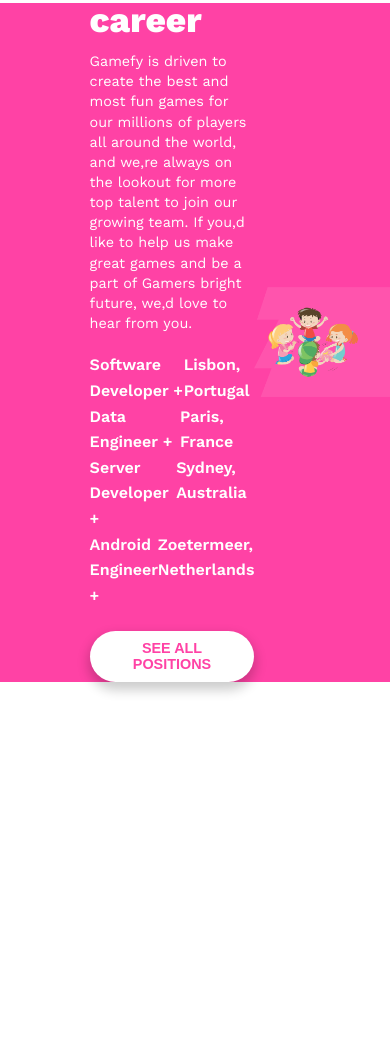
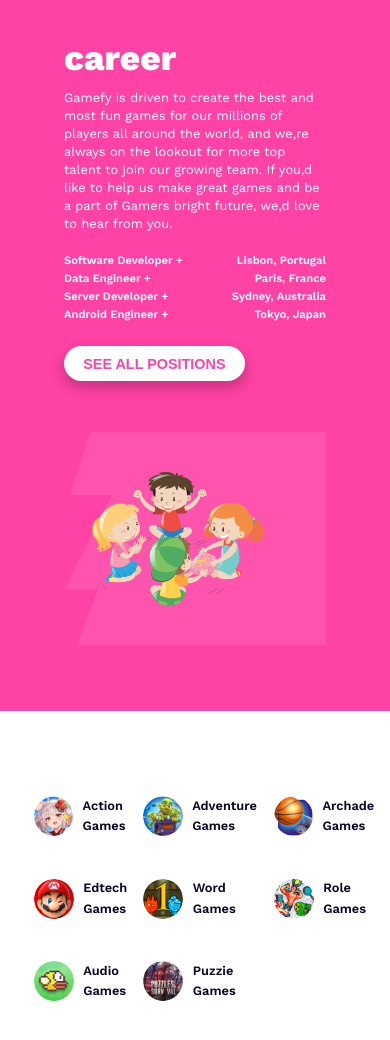
Before and after one commit to smsakawat/gamefy, a plain HTML site: page index.html in a window 390 px wide. Shown: the part 5089-6129 px from the top of the page. Before the commit the page ends 5848 px from the top, so only its background shows below. Drawn offline with nearby package versions, Linux system fonts and the light colour scheme.

Commit message:
responsive game section added

```diff
--- a/index.html
+++ b/index.html
@@ -236,7 +236,7 @@
                 </li>
                 <li class="career-option">
                   <p class="option-name">Android Engineer +</p>
-                  <p class="option-location">Zoetermeer, Netherlands</p>
+                  <p class="option-location">Tokyo, Japan</p>
                 </li>
               </ul>
               <button class="btn btn--career">See All Positions</button>
@@ -249,6 +249,53 @@
             </div>
           </div>
         </section>
+
+        <!-- games section -->
+        <section class="games-section">
+          <div class="games-container container">
+            <div class="game-categories">
+              <div class="game-category">
+                <img
+                  src="images/game-1.png"
+                  alt="action game female character"
+                />
+                <p>Action Games</p>
+              </div>
+              <div class="game-category">
+                <img src="images/game2.png" alt="adventure game character" />
+                <p>Adventure Games</p>
+              </div>
+              <div class="game-category">
+                <img src="images/game-3.png" alt="archade games logo" />
+                <p>Archade Games</p>
+              </div>
+              <div class="game-category">
+                <img src="images/game-4.png" alt="educational game logo" />
+                <p>Edtech Games</p>
+              </div>
+              <div class="game-category">
+                <img src="images/game-5.png" alt="word game logo" />
+                <p>Word Games</p>
+              </div>
+              <div class="game-category">
+                <img src="images/game-6.png" alt="role games logo" />
+                <p>Role Games</p>
+              </div>
+              <div class="game-category">
+                <img src="images/game-7.png" alt="music & audio games logo" />
+                <p>Audio Games</p>
+              </div>
+              <div class="game-category">
+                <img src="images/game-8.png" alt="puzzie games logo" />
+                <p>Puzzie Games</p>
+              </div>
+              <!-- <div class="game-category">
+                <img src="images/game-9.png" alt="strategy games logo" />
+                <p>Strategy Games</p>
+              </div> -->
+            </div>
+          </div>
+        </section>
       </main>
     </div>
     <script src="js/main.js"></script>
--- a/styles/index.css
+++ b/styles/index.css
@@ -518,3 +518,51 @@ body {
   transform: scale(1.02);
   box-shadow: 0 12px 24px 2px rgba(0, 0, 0, 0.24);
 }
+
+/* games section */
+.games-section {
+  margin-bottom: 9.6rem;
+}
+
+.games-container {
+}
+
+.game-categories {
+  display: grid;
+  grid-template-columns: repeat(5, 1fr);
+  justify-items: center;
+  row-gap: 3.2rem;
+}
+
+.game-category {
+  padding: 1rem;
+  color: #0b0223;
+
+  display: flex;
+  gap: 1.2rem;
+  align-items: center;
+  cursor: pointer;
+}
+
+.game-category:nth-child(6) {
+  grid-column: 2;
+}
+
+.game-category > img {
+  width: 5rem;
+  height: 5rem;
+  border-radius: 50%;
+}
+
+.game-category > p {
+  font-size: 1.6rem;
+  font-weight: 600;
+  line-height: 1.6;
+  transform: all 0.3s ease-in-out;
+}
+
+.game-category:hover {
+  border-radius: var(--standard-border-radius);
+  box-shadow: inset 0 0 0 2px var(--primary-color);
+  color: var(--primary-color);
+}
--- a/styles/queries.css
+++ b/styles/queries.css
@@ -70,6 +70,18 @@
 
   .hero-img-box img {
     width: 70%;
+  }
+
+  .career-section {
+    margin-top: 11.2rem;
+    margin-bottom: 9.6rem;
+    background-color: var(--primary-color);
+  }
+
+  .career-section > .career-container {
+    padding: 8rem;
+    grid-template-columns: 1fr;
+    gap: 6.4rem;
   }
 }
 
@@ -157,6 +169,14 @@
     max-width: 20rem;
     max-height: 22rem;
   }
+
+  .game-categories {
+    grid-template-columns: repeat(3, 1fr);
+  }
+
+  .game-category:nth-child(6) {
+    grid-column: 3;
+  }
 }
 
 @media only screen and (max-width: 576px) {
@@ -194,4 +214,12 @@
     flex-direction: column;
     align-items: center;
   }
+
+  .career-description {
+    font-size: 1.6rem;
+  }
+
+  .career-options {
+    font-size: 1.4rem;
+  }
 }
```
Also changed, not shown: images/game-1.png (renamed from images/Rectangle 11.png), images/game-3.png (renamed from images/Rectangle 13.png), images/game-4.png (renamed from images/Rectangle 14.png), images/game-5.png (renamed from images/Rectangle 15.png), images/game-6.png (renamed from images/Rectangle 16.png), images/game-7.png (renamed from images/Rectangle 17.png), images/game-8.png (renamed from images/Rectangle 18.png), images/game-9.png (renamed from images/Rectangle 19.png), images/game2.png (renamed from images/Rectangle 12.png).
